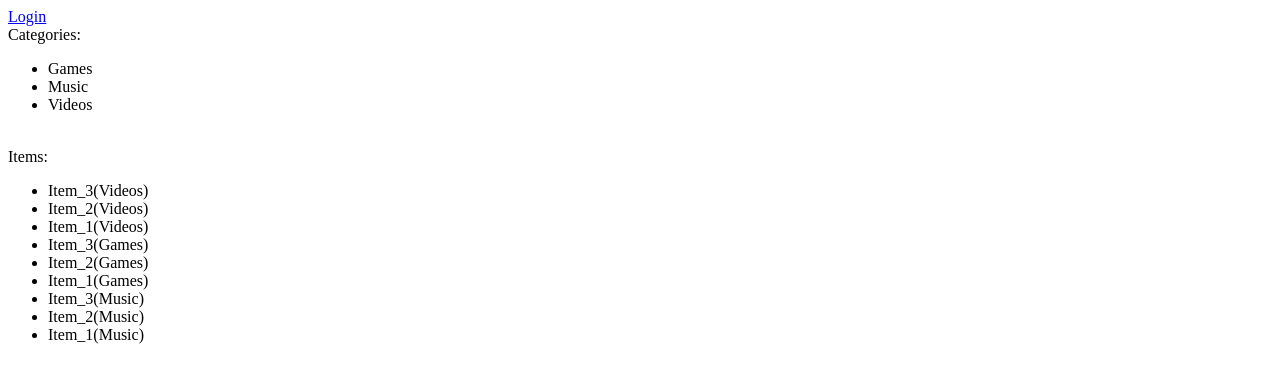
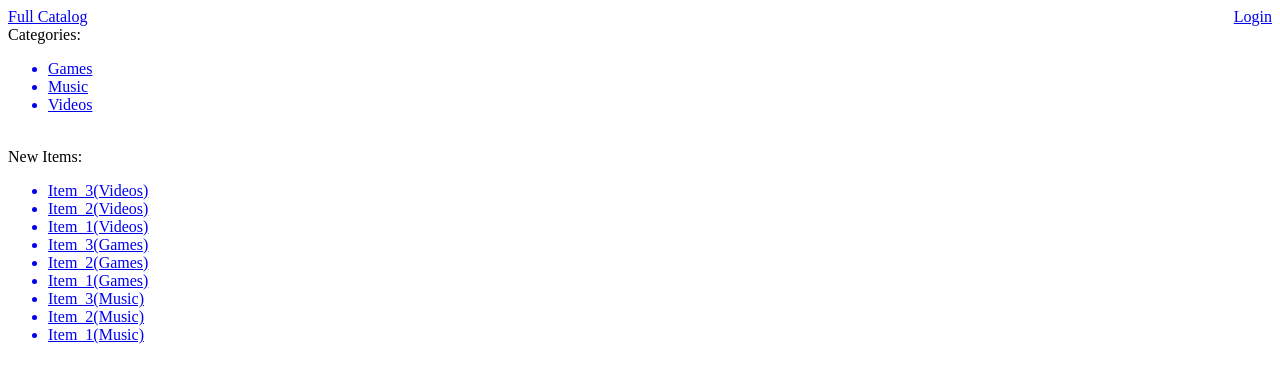
Before and after one commit to Munkyfoot/item-catalog, a Flask app: page / in a window 1280 px wide. Shown: the top 383 px of the page. Run offline with Flask 2, Linux system fonts and the light colour scheme; data comes from the database, SQL or seed files in the repository.

Commit message:
Setup links for categories and items

```diff
--- a/db.py
+++ b/db.py
@@ -41,7 +41,7 @@ class Item(Base):
     category_id = Column(Integer, ForeignKey('category.id'))
     category = relationship(Category)
     user_id = Column(Integer, ForeignKey('user.id'))
-    user = relationship(User, backref='item')
+    user = relationship(User)
 
     @property
     def serialize(self):
--- a/templates/catalog.html
+++ b/templates/catalog.html
@@ -15,17 +15,21 @@
     Categories:
     <ul>
         {% for c in categories %}
+        <a href="{{url_for('category', category_name=c.name)}}">
             <li>
                 {{c.name}}
             </li>
+        </a>
         {% endfor %}
     </ul><br>
-    Items:
+    New Items:
     <ul>
         {% for i in new_items %}
+        <a href="{{url_for('item', category_name=i.category.name, item_name=i.name)}}">
             <li>
                 {{i.name}}({{ i.category.name }})
             </li>
+        </a>
         {% endfor %}
     </ul>
 </body>
--- a/templates/header.html
+++ b/templates/header.html
@@ -1,13 +1,20 @@
 <div id="header">
+    <div style="float:left;">
+    <a href="{{url_for('catalog')}}">
+        Full Catalog
+    </a>
+    </div>
+    <div style="float:right;">
     {% if authorized_user %}
-        {{username}} |
+    {{username}} |
 
-        <a href="{{url_for('disconnect')}}">
-            Logout
-        </a>
+    <a href="{{url_for('disconnect')}}">
+        Logout
+    </a>
     {% else %}
     <a href="{{url_for('login')}}">
         Login
     </a>
     {% endif %}
-</div>
+    </div>
+</div><br>
```
Also changed, not shown: templates/category.html (+5 -3 lines), templates/item.html (+6 -1 lines), 1 other file. Lines whose indentation alone changed are shown as unchanged.
